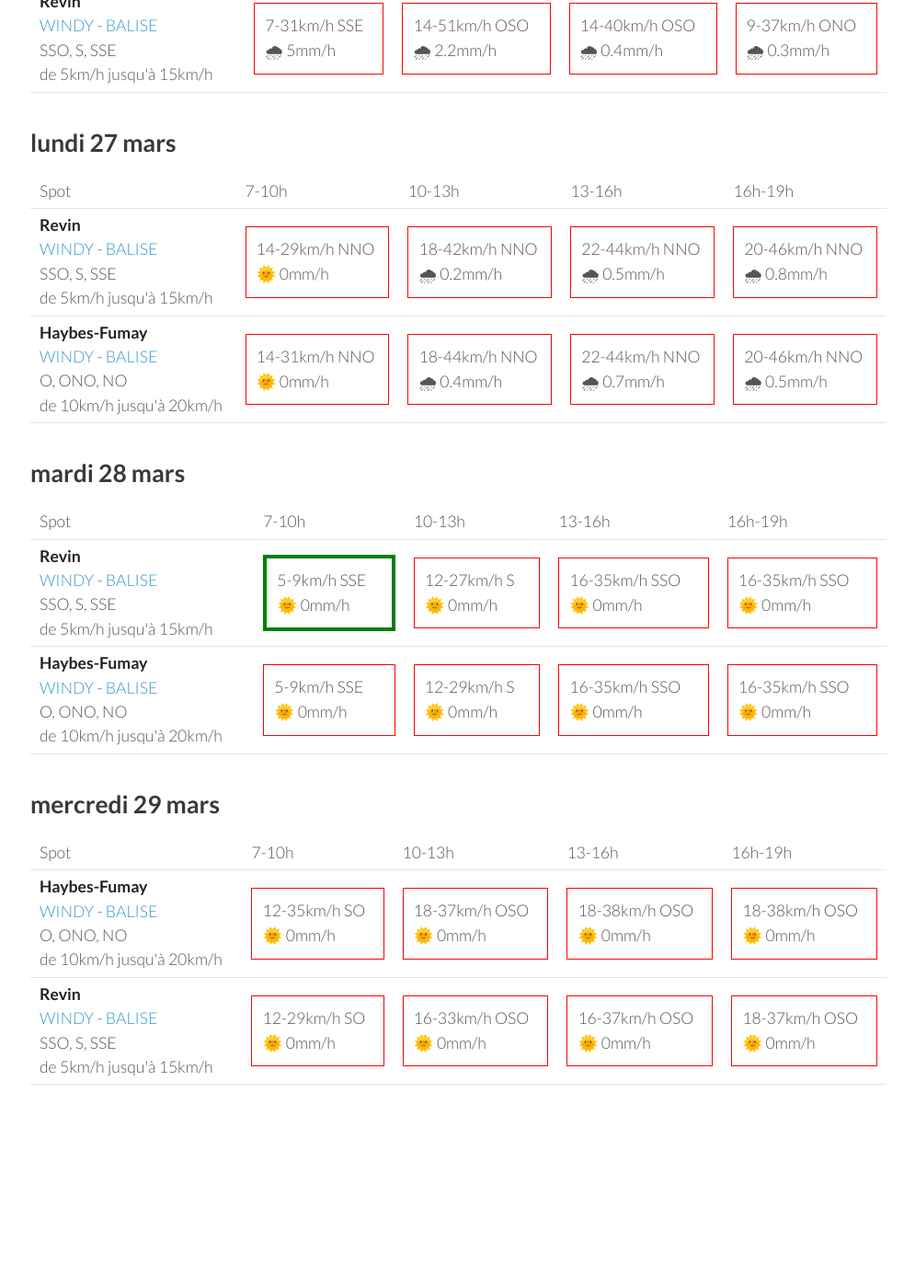
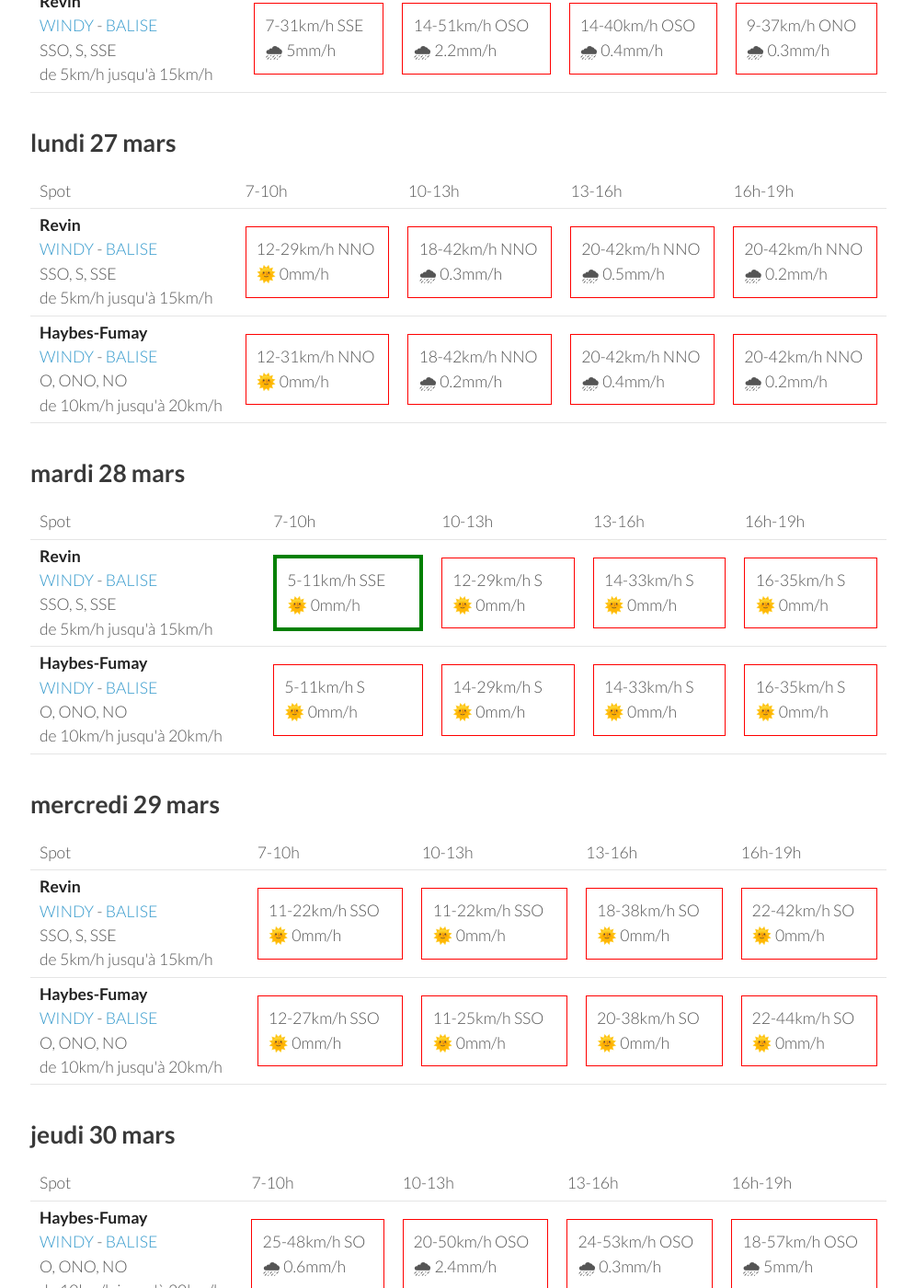
Before and after one commit to parapente-dans-le-nord/parapente-dans-le-nord.github.io, a Jekyll site: the page built from ardennes.markdown, in a window 1280 px wide and 1400 px high, scrolled down 859 px. Shown: the whole window at 92% size, without its empty margins (25-1020 px from the left). Built offline with Jekyll 4.4.1, drawn with Linux system fonts in a browser that asks for light colours; before the commit the page ends 2166 px from its top, so only the background shows below that; some of the changed text lies outside the part shown.

Commit message:
update index.markdown

```diff
--- a/ardennes.markdown
+++ b/ardennes.markdown
@@ -7,7 +7,7 @@ title:  "Tous les spots"
 {: .links}
 
 # Prevision Windy, modèle Arome
-page mise à jour le samedi 25 mars 06:10
+page mise à jour le samedi 25 mars 10:10
 
 ## samedi 25 mars
 
@@ -96,20 +96,20 @@ page mise à jour le samedi 25 mars 06:10
 <tr>
         <td><strong>Revin</strong><br><a href="https://windy.com/49.948/4.625?49.543,4.625,8">WINDY</a> - <span class=""><a href="http://www.balisemeteo.com/balise.php?idBalise=5019">BALISE</a> </span><br> <span class="vent-favorable">SSO, S, SSE</span><br><span class="force-vent">de 5km/h jusqu'à 15km/h</span> </td>
 
-            <td><div class="not-flyable"><p>14-29km/h NNO</p><p>🌞 0mm/h</p></div></td>
-            <td><div class="not-flyable"><p>18-42km/h NNO</p><p>🌧 0.2mm/h</p></div></td>
-            <td><div class="not-flyable"><p>22-44km/h NNO</p><p>🌧 0.5mm/h</p></div></td>
-            <td><div class="not-flyable"><p>20-46km/h NNO</p><p>🌧 0.8mm/h</p></div></td>
+            <td><div class="not-flyable"><p>12-29km/h NNO</p><p>🌞 0mm/h</p></div></td>
+            <td><div class="not-flyable"><p>18-42km/h NNO</p><p>🌧 0.3mm/h</p></div></td>
+            <td><div class="not-flyable"><p>20-42km/h NNO</p><p>🌧 0.5mm/h</p></div></td>
+            <td><div class="not-flyable"><p>20-42km/h NNO</p><p>🌧 0.2mm/h</p></div></td>
 
 
     </tr>
 <tr>
         <td><strong>Haybes-Fumay</strong><br><a href="https://windy.com/49.998/4.715?49.913,4.738,10">WINDY</a> - <span class=""><a href="http://www.balisemeteo.com/balise.php?idBalise=104">BALISE</a> </span><br> <span class="vent-favorable">O, ONO, NO</span><br><span class="force-vent">de 10km/h jusqu'à 20km/h</span> </td>
 
-            <td><div class="not-flyable"><p>14-31km/h NNO</p><p>🌞 0mm/h</p></div></td>
-            <td><div class="not-flyable"><p>18-44km/h NNO</p><p>🌧 0.4mm/h</p></div></td>
-            <td><div class="not-flyable"><p>22-44km/h NNO</p><p>🌧 0.7mm/h</p></div></td>
-            <td><div class="not-flyable"><p>20-46km/h NNO</p><p>🌧 0.5mm/h</p></div></td>
+            <td><div class="not-flyable"><p>12-31km/h NNO</p><p>🌞 0mm/h</p></div></td>
+            <td><div class="not-flyable"><p>18-42km/h NNO</p><p>🌧 0.2mm/h</p></div></td>
+            <td><div class="not-flyable"><p>20-42km/h NNO</p><p>🌧 0.4mm/h</p></div></td>
+            <td><div class="not-flyable"><p>20-42km/h NNO</p><p>🌧 0.2mm/h</p></div></td>
 
 
     </tr>
@@ -132,20 +132,20 @@ page mise à jour le samedi 25 mars 06:10
 <tr>
         <td><strong>Revin</strong><br><a href="https://windy.com/49.948/4.625?49.543,4.625,8">WINDY</a> - <span class=""><a href="http://www.balisemeteo.com/balise.php?idBalise=5019">BALISE</a> </span><br> <span class="vent-favorable">SSO, S, SSE</span><br><span class="force-vent">de 5km/h jusqu'à 15km/h</span> </td>
 
-            <td><div class="flyable"><p>5-9km/h SSE</p><p>🌞 0mm/h</p></div></td>
-            <td><div class="not-flyable"><p>12-27km/h S</p><p>🌞 0mm/h</p></div></td>
-            <td><div class="not-flyable"><p>16-35km/h SSO</p><p>🌞 0mm/h</p></div></td>
-            <td><div class="not-flyable"><p>16-35km/h SSO</p><p>🌞 0mm/h</p></div></td>
+            <td><div class="flyable"><p>5-11km/h SSE</p><p>🌞 0mm/h</p></div></td>
+            <td><div class="not-flyable"><p>12-29km/h S</p><p>🌞 0mm/h</p></div></td>
+            <td><div class="not-flyable"><p>14-33km/h S</p><p>🌞 0mm/h</p></div></td>
+            <td><div class="not-flyable"><p>16-35km/h S</p><p>🌞 0mm/h</p></div></td>
 
 
     </tr>
 <tr>
         <td><strong>Haybes-Fumay</strong><br><a href="https://windy.com/49.998/4.715?49.913,4.738,10">WINDY</a> - <span class=""><a href="http://www.balisemeteo.com/balise.php?idBalise=104">BALISE</a> </span><br> <span class="vent-favorable">O, ONO, NO</span><br><span class="force-vent">de 10km/h jusqu'à 20km/h</span> </td>
 
-            <td><div class="not-flyable"><p>5-9km/h SSE</p><p>🌞 0mm/h</p></div></td>
-            <td><div class="not-flyable"><p>12-29km/h S</p><p>🌞 0mm/h</p></div></td>
-            <td><div class="not-flyable"><p>16-35km/h SSO</p><p>🌞 0mm/h</p></div></td>
-            <td><div class="not-flyable"><p>16-35km/h SSO</p><p>🌞 0mm/h</p></div></td>
+            <td><div class="not-flyable"><p>5-11km/h S</p><p>🌞 0mm/h</p></div></td>
+            <td><div class="not-flyable"><p>14-29km/h S</p><p>🌞 0mm/h</p></div></td>
+            <td><div class="not-flyable"><p>14-33km/h S</p><p>🌞 0mm/h</p></div></td>
+            <td><div class="not-flyable"><p>16-35km/h S</p><p>🌞 0mm/h</p></div></td>
 
 
     </tr>
@@ -166,22 +166,22 @@ page mise à jour le samedi 25 mars 06:10
       <td>16h-19h</td>
     </tr>
 <tr>
-        <td><strong>Haybes-Fumay</strong><br><a href="https://windy.com/49.998/4.715?49.913,4.738,10">WINDY</a> - <span class=""><a href="http://www.balisemeteo.com/balise.php?idBalise=104">BALISE</a> </span><br> <span class="vent-favorable">O, ONO, NO</span><br><span class="force-vent">de 10km/h jusqu'à 20km/h</span> </td>
+        <td><strong>Revin</strong><br><a href="https://windy.com/49.948/4.625?49.543,4.625,8">WINDY</a> - <span class=""><a href="http://www.balisemeteo.com/balise.php?idBalise=5019">BALISE</a> </span><br> <span class="vent-favorable">SSO, S, SSE</span><br><span class="force-vent">de 5km/h jusqu'à 15km/h</span> </td>
 
-            <td><div class="not-flyable"><p>12-35km/h SO</p><p>🌞 0mm/h</p></div></td>
-            <td><div class="not-flyable"><p>18-37km/h OSO</p><p>🌞 0mm/h</p></div></td>
-            <td><div class="not-flyable"><p>18-38km/h OSO</p><p>🌞 0mm/h</p></div></td>
-            <td><div class="not-flyable"><p>18-38km/h OSO</p><p>🌞 0mm/h</p></div></td>
+            <td><div class="not-flyable"><p>11-22km/h SSO</p><p>🌞 0mm/h</p></div></td>
+            <td><div class="not-flyable"><p>11-22km/h SSO</p><p>🌞 0mm/h</p></div></td>
+            <td><div class="not-flyable"><p>18-38km/h SO</p><p>🌞 0mm/h</p></div></td>
+            <td><div class="not-flyable"><p>22-42km/h SO</p><p>🌞 0mm/h</p></div></td>
 
 
     </tr>
 <tr>
-        <td><strong>Revin</strong><br><a href="https://windy.com/49.948/4.625?49.543,4.625,8">WINDY</a> - <span class=""><a href="http://www.balisemeteo.com/balise.php?idBalise=5019">BALISE</a> </span><br> <span class="vent-favorable">SSO, S, SSE</span><br><span class="force-vent">de 5km/h jusqu'à 15km/h</span> </td>
+        <td><strong>Haybes-Fumay</strong><br><a href="https://windy.com/49.998/4.715?49.913,4.738,10">WINDY</a> - <span class=""><a href="http://www.balisemeteo.com/balise.php?idBalise=104">BALISE</a> </span><br> <span class="vent-favorable">O, ONO, NO</span><br><span class="force-vent">de 10km/h jusqu'à 20km/h</span> </td>
 
-            <td><div class="not-flyable"><p>12-29km/h SO</p><p>🌞 0mm/h</p></div></td>
-            <td><div class="not-flyable"><p>16-33km/h OSO</p><p>🌞 0mm/h</p></div></td>
-            <td><div class="not-flyable"><p>16-37km/h OSO</p><p>🌞 0mm/h</p></div></td>
-            <td><div class="not-flyable"><p>18-37km/h OSO</p><p>🌞 0mm/h</p></div></td>
+            <td><div class="not-flyable"><p>12-27km/h SSO</p><p>🌞 0mm/h</p></div></td>
+            <td><div class="not-flyable"><p>11-25km/h SSO</p><p>🌞 0mm/h</p></div></td>
+            <td><div class="not-flyable"><p>20-38km/h SO</p><p>🌞 0mm/h</p></div></td>
+            <td><div class="not-flyable"><p>22-44km/h SO</p><p>🌞 0mm/h</p></div></td>
 
 
     </tr>
@@ -189,3 +189,39 @@ page mise à jour le samedi 25 mars 06:10
 </tbody>
 </table>
 {:/}
+## jeudi 30 mars
+
+{::nomarkdown}
+<table>
+  <tbody>
+    <tr>
+      <td>Spot</td>
+      <td>7-10h</td>
+      <td>10-13h</td>
+      <td>13-16h</td>
+      <td>16h-19h</td>
+    </tr>
+<tr>
+        <td><strong>Haybes-Fumay</strong><br><a href="https://windy.com/49.998/4.715?49.913,4.738,10">WINDY</a> - <span class=""><a href="http://www.balisemeteo.com/balise.php?idBalise=104">BALISE</a> </span><br> <span class="vent-favorable">O, ONO, NO</span><br><span class="force-vent">de 10km/h jusqu'à 20km/h</span> </td>
+
+            <td><div class="not-flyable"><p>25-48km/h SO</p><p>🌧 0.6mm/h</p></div></td>
+            <td><div class="not-flyable"><p>20-50km/h OSO</p><p>🌧 2.4mm/h</p></div></td>
+            <td><div class="not-flyable"><p>24-53km/h OSO</p><p>🌧 0.3mm/h</p></div></td>
+            <td><div class="not-flyable"><p>18-57km/h OSO</p><p>🌧 5mm/h</p></div></td>
+
+
+    </tr>
+<tr>
+        <td><strong>Revin</strong><br><a href="https://windy.com/49.948/4.625?49.543,4.625,8">WINDY</a> - <span class=""><a href="http://www.balisemeteo.com/balise.php?idBalise=5019">BALISE</a> </span><br> <span class="vent-favorable">SSO, S, SSE</span><br><span class="force-vent">de 5km/h jusqu'à 15km/h</span> </td>
+
+            <td><div class="not-flyable"><p>25-46km/h SO</p><p>🌧 0.5mm/h</p></div></td>
+            <td><div class="not-flyable"><p>20-48km/h OSO</p><p>🌧 1.8mm/h</p></div></td>
+            <td><div class="not-flyable"><p>24-51km/h OSO</p><p>🌧 0.3mm/h</p></div></td>
+            <td><div class="not-flyable"><p>18-55km/h OSO</p><p>🌧 2.5mm/h</p></div></td>
+
+
+    </tr>
+
+</tbody>
+</table>
+{:/}
```
